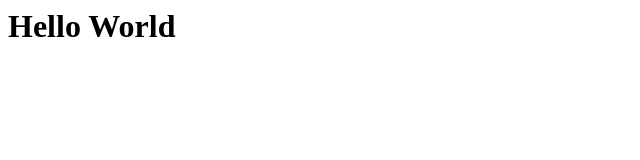
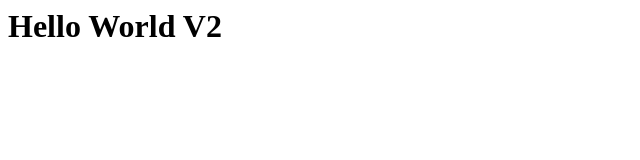
Before and after one commit to msittler/getting-to-know-each-other-web, a plain HTML site: page index.html in a window 1280 px wide. Shown: the full height of the page, 0-640 px from the left. Drawn offline with Linux system fonts and the light colour scheme.

Commit message:
Update index.html

```diff
--- a/index.html
+++ b/index.html
@@ -1 +1 @@
-<h1>Hello World<h1>
+<h1>Hello World V2<h1>
```
